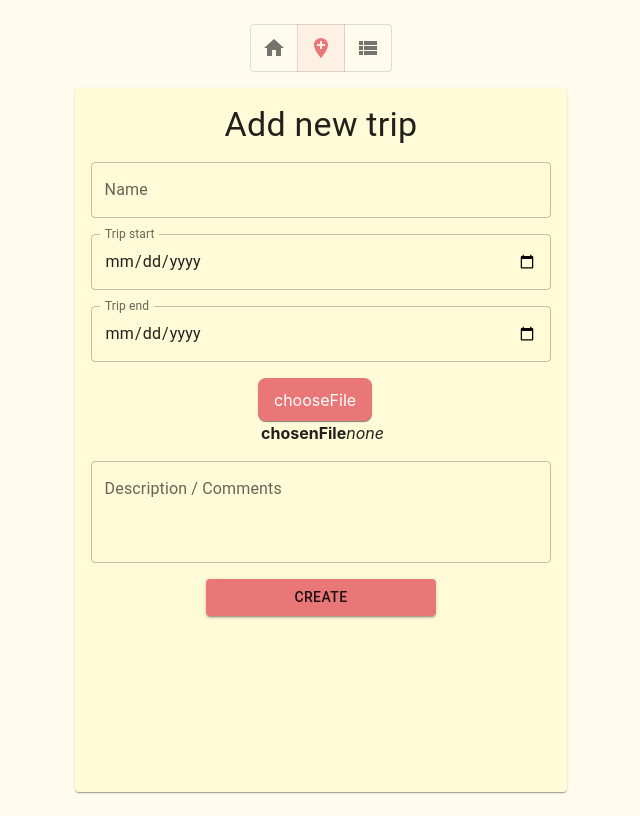
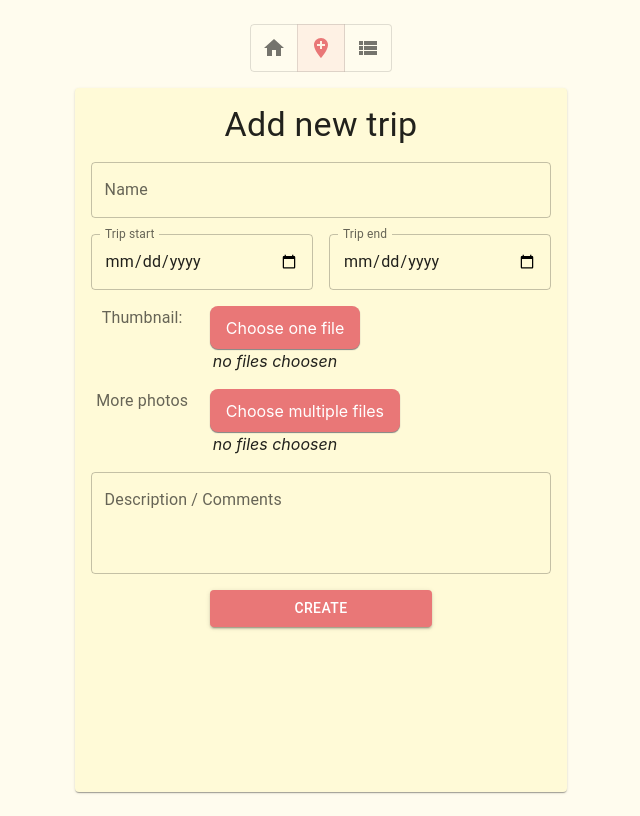
Before and after one commit to marcinjaborski/trip-management, a React (Vite) app: page /new in a window 1280 px wide. Shown: the whole page, without its empty margins (319-959 px from the left). Built offline with nearby package versions, Linux system fonts and the light colour scheme; what pocketbase would draw is missing.

Commit message:
Add files to create trip form

```diff
--- a/src/components/FIleUploadButton.tsx
+++ b/src/components/FIleUploadButton.tsx
@@ -1,29 +1,35 @@
 import { useTranslation } from "react-i18next";
-import { ChangeEvent } from "react";
 import { FileUploadButtonStyled } from "./styles/FileUploadButton.styled";
 import { useTheme } from "@mui/material";
 
-type FileUploadButtonProps = {};
+type FileUploadButtonProps = {
+  files: FileList | null;
+  onFileSelect: (arg0: FileList | null) => void;
+  multiple?: boolean;
+};
 
 const FileUploadButton = (props: FileUploadButtonProps) => {
-  const { t } = useTranslation();
+  const { t } = useTranslation("translation", { keyPrefix: "fileUploadButton" });
   const theme = useTheme();
+  const { multiple, files, onFileSelect } = props;
 
-  const onFileSelect = (event: ChangeEvent<HTMLInputElement>) => {
-    const selectedFile = event.target.files?.[0];
-    if (!selectedFile) {
-      return;
-    }
-  };
   return (
-    <FileUploadButtonStyled bgColor={theme.palette.primary.main}>
+    <FileUploadButtonStyled bgColor={theme.palette.primary.main} className="fileUploadButton">
       <label>
-        <input type="file" multiple onChange={onFileSelect} />
-        {t("chooseFile") as string}
+        <input type="file" multiple={multiple} onChange={(event) => onFileSelect(event.target.files)} />
+        {multiple ? t("chooseFiles") : t("chooseFile")}
       </label>
       <span>
-        <strong>{t("chosenFile") as string}</strong>
-        <i className="fileName">{t("none") as string}</i>
+        {files ? (
+          Array.from(files).map((file) => (
+            <>
+              {file.name}
+              <br />
+            </>
+          ))
+        ) : (
+          <i className="fileName">{t("none")}</i>
+        )}
       </span>
     </FileUploadButtonStyled>
   );
--- a/src/components/NewTripForm.tsx
+++ b/src/components/NewTripForm.tsx
@@ -1,9 +1,8 @@
 import { NewTripFormStyled } from "./styles/NewTripForm.styled";
-import { Button, TextField, Typography } from "@mui/material";
+import { Button, FormLabel, TextField, Typography } from "@mui/material";
 import { useTranslation } from "react-i18next";
-import { useForm } from "react-hook-form";
 import FileUploadButton from "./FIleUploadButton";
-import { useCreateTrip } from "../hooks/useCreateTrip";
+import { useNewTripForm } from "../hooks/useNewTripForm";
 
 export type NewTripFormData = {
   name: string;
@@ -14,23 +13,19 @@ export type NewTripFormData = {
 
 const NewTripForm = () => {
   const { t } = useTranslation("translation", { keyPrefix: "newTripForm" });
-  const { register, handleSubmit, reset } = useForm<NewTripFormData>();
-  const { mutate: create } = useCreateTrip();
+  const { register, handleSubmit, images, setImages, createTrip, thumbnail, setThumbnail } = useNewTripForm();
 
-  const createTrip = (data: NewTripFormData) => {
-    create(data);
-    reset();
-  };
   return (
     <NewTripFormStyled>
       <form onSubmit={handleSubmit(createTrip)}>
-        <Typography variant="h4" align="center">
+        <Typography variant="h4" align="center" className="title">
           {t("title")}
         </Typography>
         <TextField fullWidth label={t("name")} {...register("name")} />
         <TextField
           fullWidth
           type="date"
+          className="dateField"
           label={t("dateFrom")}
           {...register("dateFrom")}
           InputLabelProps={{ shrink: true }}
@@ -38,11 +33,15 @@ const NewTripForm = () => {
         <TextField
           fullWidth
           type="date"
+          className="dateField"
           label={t("dateTo")}
           {...register("dateTo")}
           InputLabelProps={{ shrink: true }}
         />
-        <FileUploadButton />
+        <FormLabel>{t("thumbnail")}</FormLabel>
+        <FileUploadButton files={thumbnail} onFileSelect={(files) => setThumbnail(files)} />
+        <FormLabel>{t("morePhotos")}</FormLabel>
+        <FileUploadButton multiple files={images} onFileSelect={(files) => setImages(files)} />
         <TextField fullWidth multiline rows={3} label={t("description")} {...register("description")} />
         <Button type="submit" variant="contained">
           {t("create")}
--- a/src/components/styles/NewTripForm.styled.ts
+++ b/src/components/styles/NewTripForm.styled.ts
@@ -11,9 +11,29 @@ export const NewTripFormStyled = styled(Paper)`
     display: grid;
     justify-items: center;
     gap: 1em;
+    grid-template-columns: repeat(4, 1fr);
+  }
+
+  form .title {
+    grid-column: span 4;
+  }
+
+  form .MuiTextField-root {
+    grid-column: span 4;
+  }
+
+  form .dateField {
+    grid-column: span 2;
   }
 
   form button {
-    width: 50%;
+    grid-column: 2 / 4;
+    width: 100%;
+    color: white;
+  }
+
+  form .fileUploadButton {
+    grid-column: span 3;
+    justify-self: flex-start;
   }
 `;
--- a/src/hooks/useCreateTrip.ts
+++ b/src/hooks/useCreateTrip.ts
@@ -1,9 +1,16 @@
-import { useMutation } from "react-query";
-import { NewTripFormData } from "../components/NewTripForm";
+import { useMutation, useQueryClient } from "react-query";
 import pb from "../pb";
 
 export const useCreateTrip = () => {
-  return useMutation((data: NewTripFormData) => {
-    return pb.collection("trips").create(data);
-  });
+  const queryClient = useQueryClient();
+  return useMutation(
+    (data: FormData) => {
+      return pb.collection("trips").create(data);
+    },
+    {
+      onSuccess: () => {
+        queryClient.invalidateQueries("list-trips");
+      },
+    }
+  );
 };
--- /dev/null
+++ b/src/hooks/useNewTripForm.ts
@@ -0,0 +1,34 @@
+import { NewTripFormData } from "../components/NewTripForm";
+import { useState } from "react";
+import { useNavigate } from "react-router-dom";
+import { useCreateTrip } from "./useCreateTrip";
+import { useForm } from "react-hook-form";
+
+export const useNewTripForm = () => {
+  const { register, handleSubmit, reset } = useForm<NewTripFormData>();
+  const { mutate: create } = useCreateTrip();
+  const navigate = useNavigate();
+  const [thumbnail, setThumbnail] = useState<FileList | null>(null);
+  const [images, setImages] = useState<FileList | null>(null);
+
+  const createTrip = (data: NewTripFormData) => {
+    const formData = new FormData();
+    formData.append("name", data.name);
+    formData.append("dateFrom", data.dateFrom);
+    formData.append("dateTo", data.dateTo);
+    if (images) {
+      for (const image of images) {
+        formData.append("images", image);
+      }
+    }
+    if (thumbnail) {
+      formData.append("images", thumbnail[0]);
+    }
+    formData.append("description", data.description);
+    create(formData);
+    reset();
+    navigate("/trips");
+  };
+
+  return { register, handleSubmit, images, setImages, createTrip, thumbnail, setThumbnail };
+};
--- a/src/i18n/resources_en.ts
+++ b/src/i18n/resources_en.ts
@@ -11,11 +11,17 @@ export const resources_en = {
       dateFrom: "Trip start",
       dateTo: "Trip end",
       description: "Description / Comments",
-      chooseFile: "Choose files",
+      thumbnail: "Thumbnail:",
+      morePhotos: "More photos",
       create: "Create",
     },
     tripsList: {
       title: "All trips",
     },
+    fileUploadButton: {
+      chooseFile: "Choose one file",
+      chooseFiles: "Choose multiple files",
+      none: "no files choosen",
+    },
   },
 };
```
